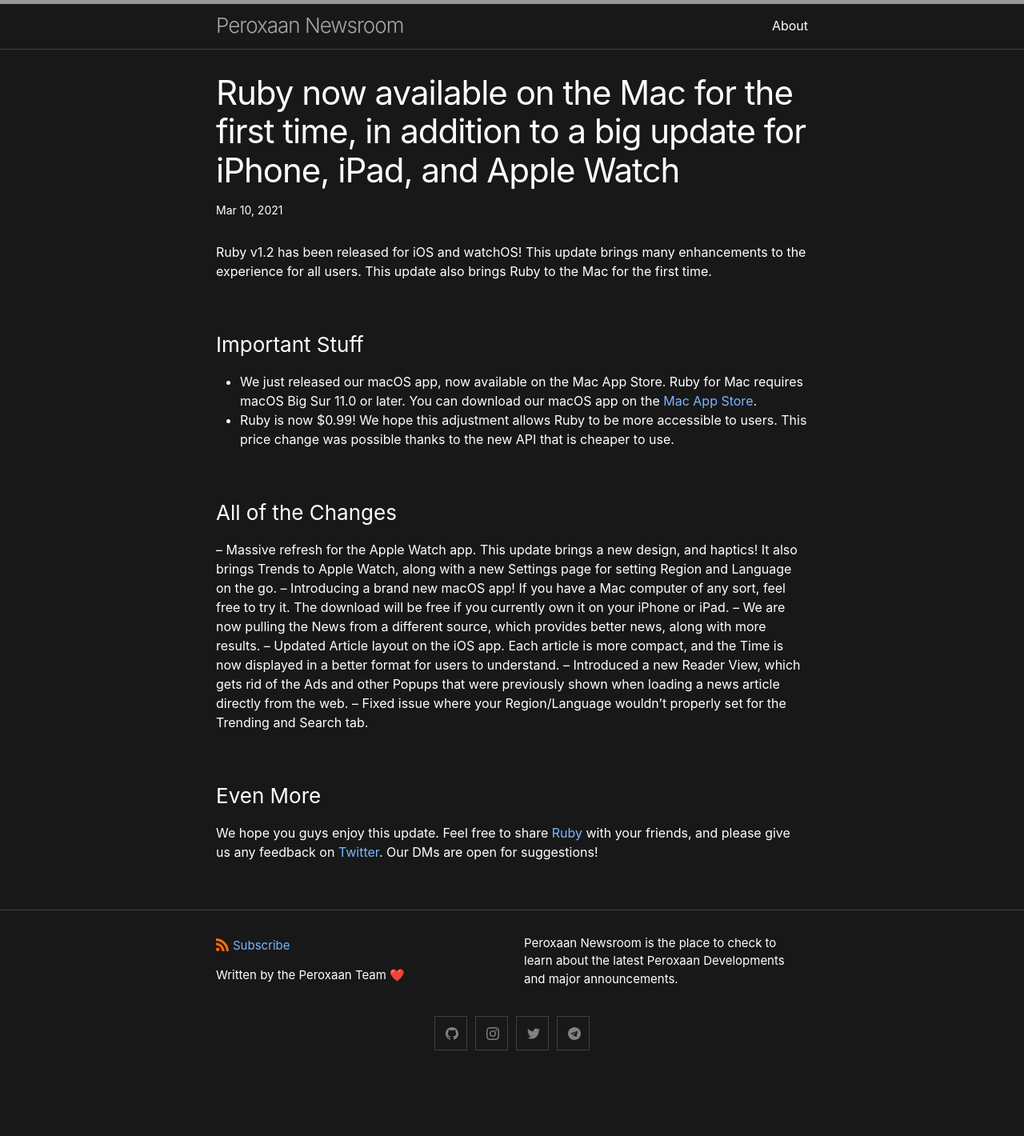
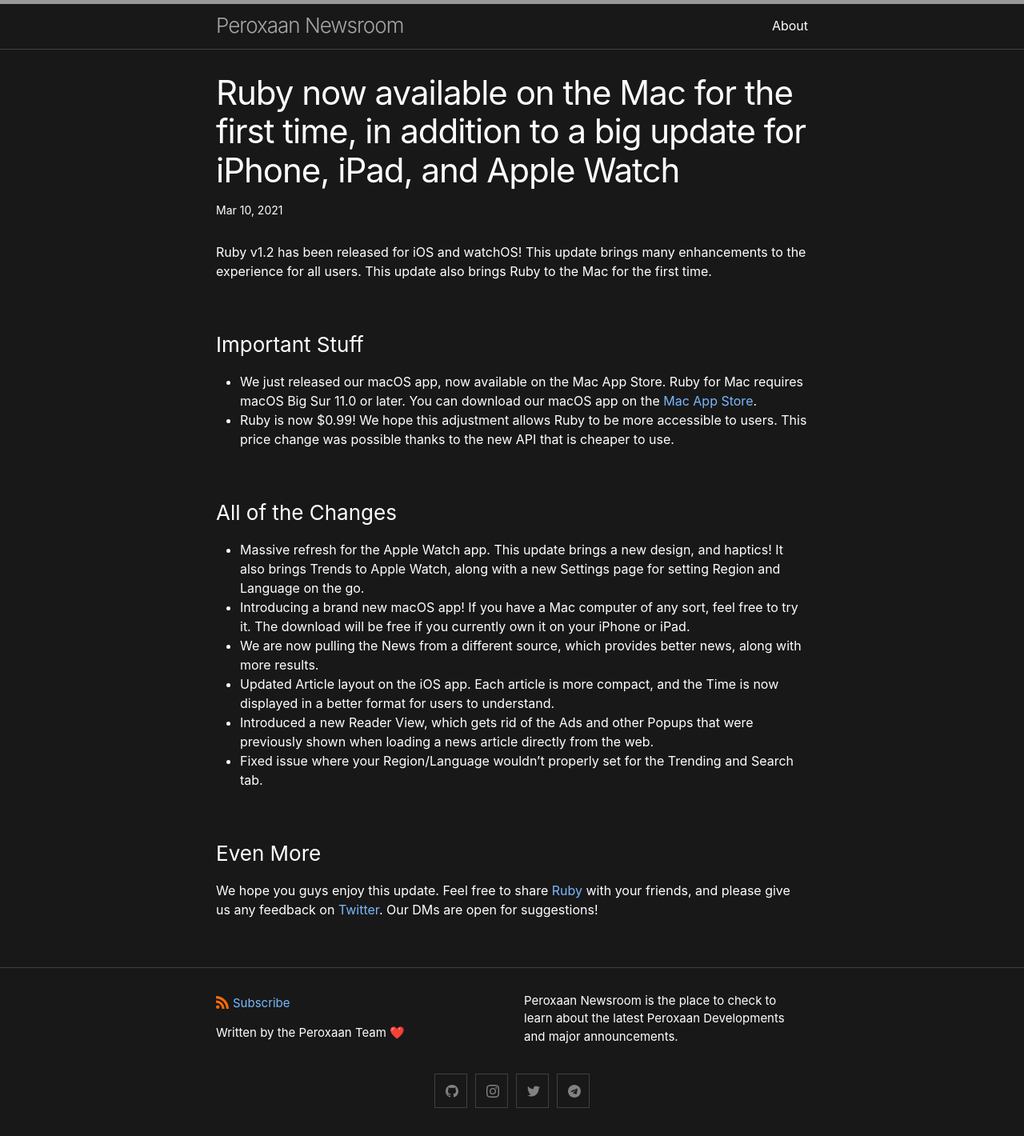
Before and after one commit to Peroxaan/peroxaan-newsroom, a Jekyll site: the page built from _posts/2021-03-10-ruby-v1.2-now-available.markdown, in a window 1280 px wide. Shown: the whole page at 80% size. Built offline with Jekyll 4.4.1, drawn with Linux system fonts in a browser that asks for light colours; before the commit the page ends 1348 px from its top, so only the background shows below that.

```diff
--- a/_posts/2021-03-10-ruby-v1.2-now-available.markdown
+++ b/_posts/2021-03-10-ruby-v1.2-now-available.markdown
@@ -12,12 +12,12 @@ Ruby v1.2 has been released for iOS and watchOS! This update brings many enhance
 - Ruby is now $0.99! We hope this adjustment allows Ruby to be more accessible to users. This price change was possible thanks to the new API that is cheaper to use.
 
 ### All of the Changes
-– Massive refresh for the Apple Watch app. This update brings a new design, and haptics! It also brings Trends to Apple Watch, along with a new Settings page for setting Region and Language on the go.
-– Introducing a brand new macOS app! If you have a Mac computer of any sort, feel free to try it. The download will be free if you currently own it on your iPhone or iPad.
-– We are now pulling the News from a different source, which provides better news, along with more results.
-– Updated Article layout on the iOS app. Each article is more compact, and the Time is now displayed in a better format for users to understand.
-– Introduced a new Reader View, which gets rid of the Ads and other Popups that were previously shown when loading a news article directly from the web.
-– Fixed issue where your Region/Language wouldn’t properly set for the Trending and Search tab.
+- Massive refresh for the Apple Watch app. This update brings a new design, and haptics! It also brings Trends to Apple Watch, along with a new Settings page for setting Region and Language on the go.
+- Introducing a brand new macOS app! If you have a Mac computer of any sort, feel free to try it. The download will be free if you currently own it on your iPhone or iPad.
+- We are now pulling the News from a different source, which provides better news, along with more results.
+- Updated Article layout on the iOS app. Each article is more compact, and the Time is now displayed in a better format for users to understand.
+- Introduced a new Reader View, which gets rid of the Ads and other Popups that were previously shown when loading a news article directly from the web.
+- Fixed issue where your Region/Language wouldn’t properly set for the Trending and Search tab.
 
 ### Even More
 We hope you guys enjoy this update. Feel free to share [Ruby](https://apps.apple.com/us/app/id1522815729) with your friends, and please give us any feedback on [Twitter](https://twitter.com/peroxaan). Our DMs are open for suggestions!
```
